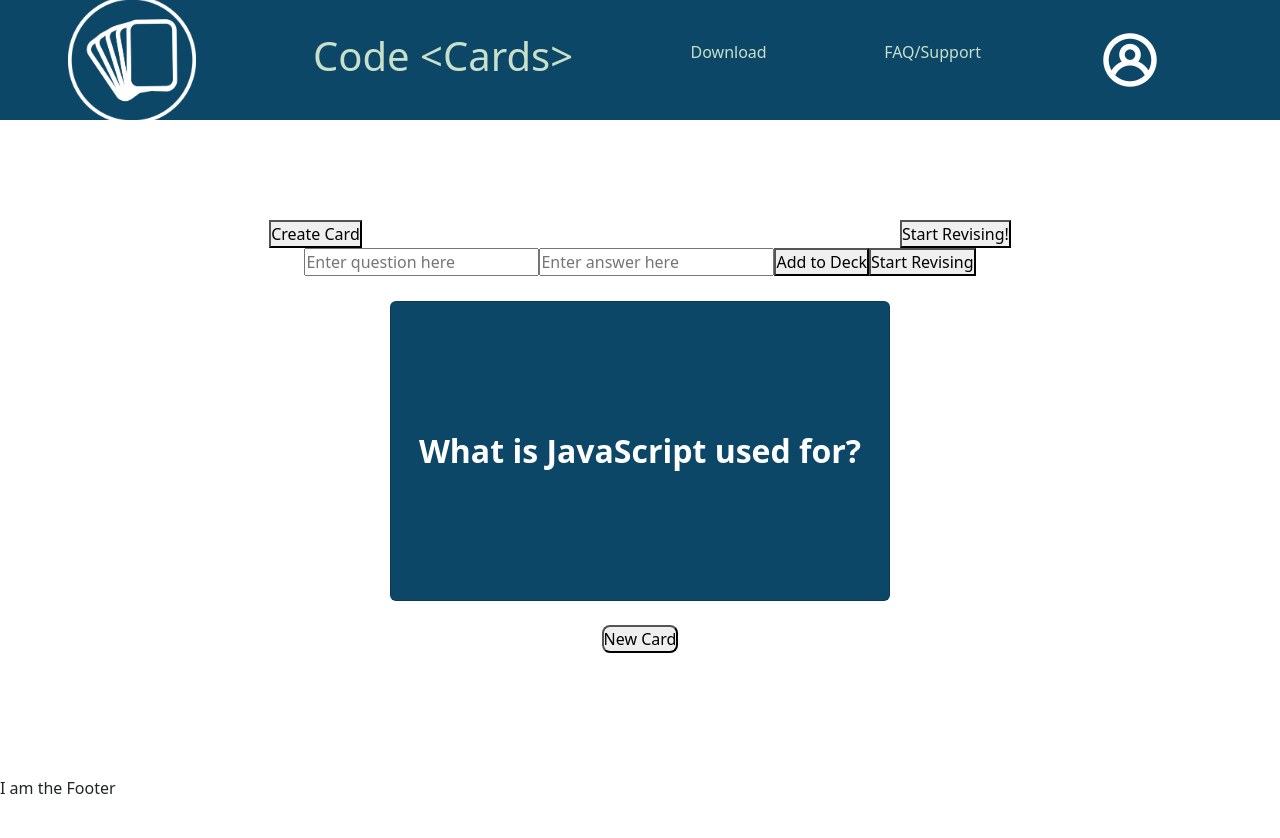
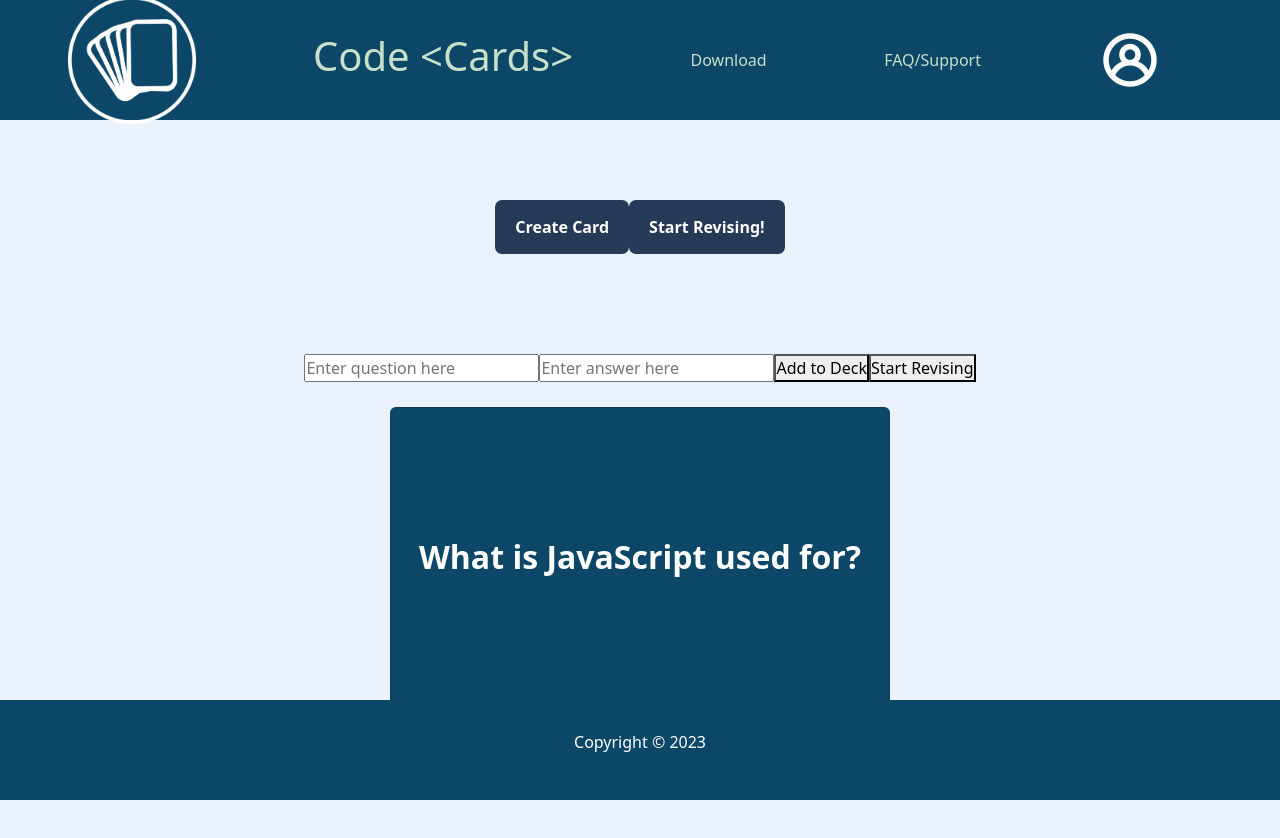
Before and after one commit to SchoolOfCode/bc14_w7_project-frontend-nnlb-darren-george-deen-ben, a React (Create React App) app in the folder codecards/: page / in a window 1280 px wide. Shown: the top 838 px of the page. Built offline with nearby package versions, Linux system fonts and the light colour scheme.

Commit message:
header and footer styles added

```diff
--- a/codecards/src/App.css
+++ b/codecards/src/App.css
@@ -1,5 +1,10 @@
+#app-body {
+  background-color: #E9F2FA;
+}
+
 .App {
   text-align: center;
+
 }
 
 .App-logo {
@@ -44,7 +49,13 @@
   background-color: #0c4768;
   color: #c8dfca;
   height: 120px;
-  /* position: fixed; */
+  position: fixed;
+  top: 0;
+  z-index: 1000;
+}
+
+.header p {
+  margin: 0;
 }
 
 .logo {
@@ -59,17 +70,41 @@
   width: 5%;
 }
 
-.landing-page-buttons {
-  display: flex;
-  justify-content: space-around;
+.landing-buttons-container {
+  margin-inline: auto;
 
-  margin-top: 100px;
+}
+
+.landing-buttons {
+  background-color: #263956;
+  border: none;
+  color: white;
+  padding: 15px 20px;
+  border-radius: 7px;
+  font-weight: bold;
+  margin-top: 200px;
+  margin-bottom: 100px;
 }
 
 
-
-
 .footer {
+  width: 100%;
   position: fixed;
   bottom: 0;
+  background-color: #0c4768;
+  height: 100px;
 }
+
+.footer p {
+  color: white;
+  margin-top: 30px;
+}
+
+.new-card-button {
+  background-color: #263956;
+  border: none;
+  color: white;
+  padding: 15px 30px;
+  border-radius: 7px;
+  font-weight: bold;
+}
--- a/codecards/src/App.js
+++ b/codecards/src/App.js
@@ -55,11 +55,11 @@ function App() {
 
 
   return (
-    <div className="App">
+    <div id="app-body" className="App">
       <Header />
-      <div className="landing-page-buttons">
-        <button>Create Card</button>
-        <button>Start Revising!</button>
+      <div className="landing-buttons-container">
+        <button className="landing-buttons">Create Card</button>
+        <button className="landing-buttons">Start Revising!</button>
       </div>
       <AddCard
       questionTextChange={questionTextChange}
--- a/codecards/src/components/Footer.js
+++ b/codecards/src/components/Footer.js
@@ -1,9 +1,12 @@
 import React from 'react';
 
 const Footer = () => {
+
+  const year = new Date();
+
   return (
     <footer className="footer">
-      I am the Footer
+    <p>Copyright &copy; {year.getFullYear()}</p>
     </footer>
   )
 }
--- a/codecards/src/index.css
+++ b/codecards/src/index.css
@@ -10,6 +10,7 @@ body {
     sans-serif;
   -webkit-font-smoothing: antialiased;
   -moz-osx-font-smoothing: grayscale;
+
 }
 
 code {
```
